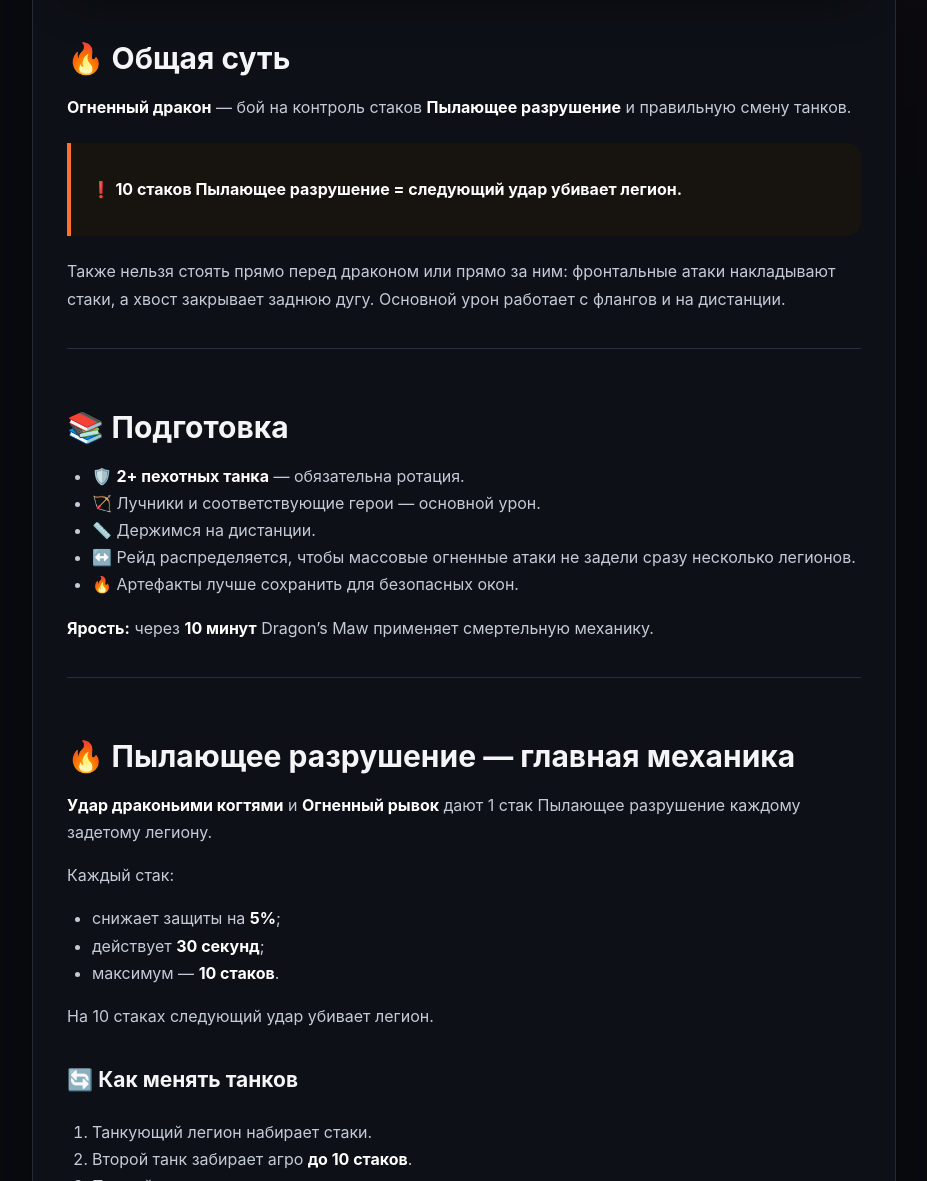
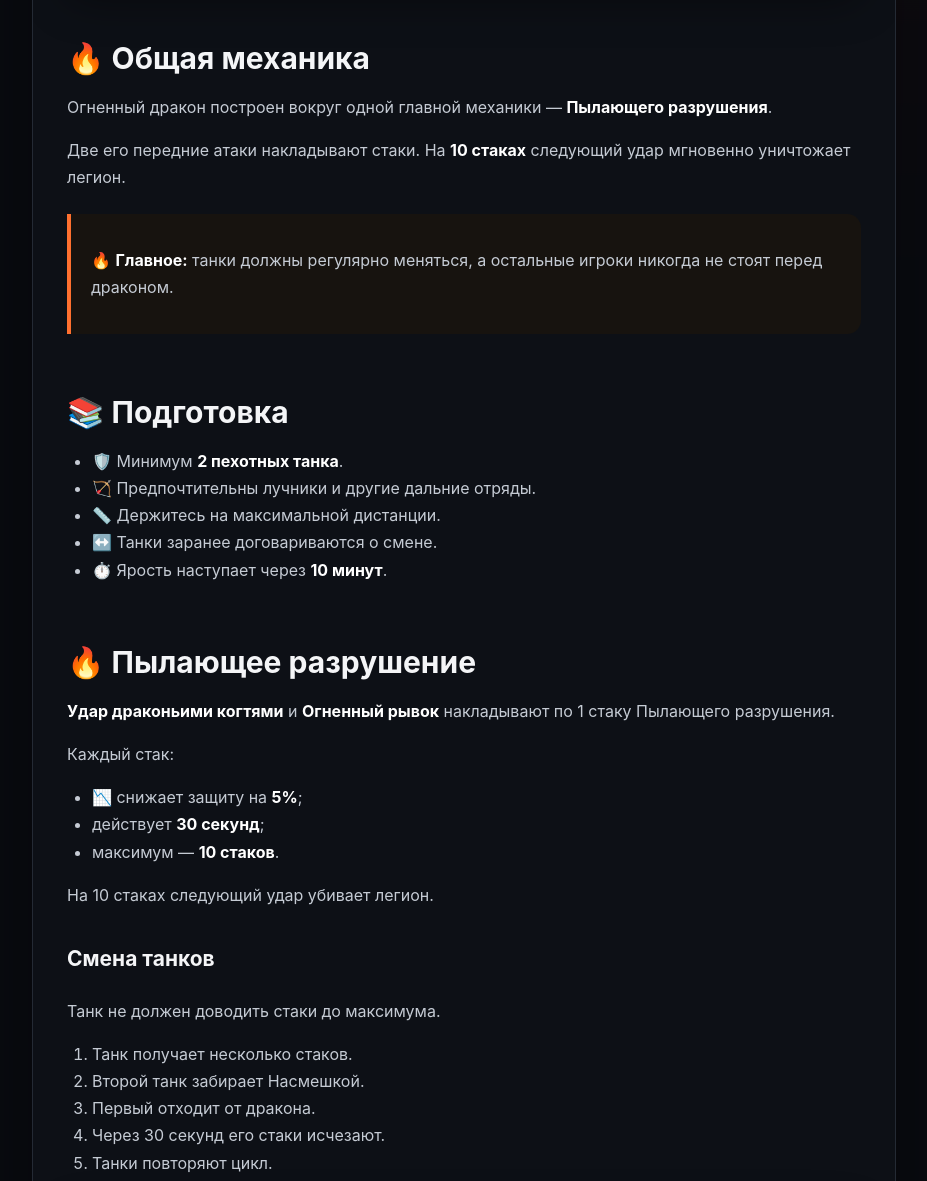
Before and after one commit to Kolya-YT/COD-Guides, a Jekyll site: the page built from guides/ognennyi-drakon.md, in a window 1280 px wide and 1400 px high, scrolled down 1128 px. Shown: the part 163-1344 px from the top of the window, without its empty margins (176-1103 px from the left). Built offline with Jekyll 4.4.1, drawn with Linux system fonts in a browser that asks for light colours; some of the changed text lies outside the part shown; grey boxes are pictures that could not be loaded.

Commit message:
Исправить и перевести новые гайды исполинов

```diff
--- a/guides/ognennyi-drakon.md
+++ b/guides/ognennyi-drakon.md
@@ -3,158 +3,139 @@
 title: "🔥 Огненный дракон"
 description: "Полный разбор Огненного дракона: Пылающее разрушение, смена танков, огненные зоны и Бездонные ящеры."
 category: "CALL OF DRAGONS · PVE"
-updated: "1 октября 2026"
+updated: "2 октября 2026"
 toc:
   - { label: "Механика", href: "#mechanics" }
   - { label: "Подготовка", href: "#setup" }
-  - { label: "Пылающее разрушение", href: "#flame" }
-  - { label: "Атаки дракона", href: "#attacks" }
-  - { label: "Огненные механики", href: "#fire" }
-  - { label: "Ящеры", href: "#lizards" }
+  - { label: "Пылающее разрушение", href: "#stacks" }
+  - { label: "Позиционирование", href: "#position" }
+  - { label: "Огненные атаки", href: "#fire" }
+  - { label: "Бездонные ящеры", href: "#lizards" }
   - { label: "Ярость", href: "#rage" }
   - { label: "Советы", href: "#tips" }
 ---
 
-![Огненный дракон — Call of Dragons](https://codfan.com/img/behemots/flame_dragon.png)
+![Огненный дракон — Call of Dragons](https://codfan.com/img/behemoths/portrait/flame_dragon.png?v=1.1.0)
 
-## 🔥 Общая суть {#mechanics}
+## 🔥 Общая механика {#mechanics}
 
-**Огненный дракон** — бой на контроль стаков **Пылающее разрушение** и правильную смену танков.
+Огненный дракон построен вокруг одной главной механики — **Пылающего разрушения**.
 
-> ❗ **10 стаков Пылающее разрушение = следующий удар убивает легион.**
+Две его передние атаки накладывают стаки. На **10 стаках** следующий удар мгновенно уничтожает легион.
 
-Также нельзя стоять прямо перед драконом или прямо за ним: фронтальные атаки накладывают стаки, а хвост закрывает заднюю дугу. Основной урон работает с флангов и на дистанции.
-
----
+> 🔥 **Главное:** танки должны регулярно меняться, а остальные игроки никогда не стоят перед драконом.
 
 ## 📚 Подготовка {#setup}
 
-- 🛡️ **2+ пехотных танка** — обязательна ротация.
-- 🏹 Лучники и соответствующие герои — основной урон.
-- 📏 Держимся на дистанции.
-- ↔️ Рейд распределяется, чтобы массовые огненные атаки не задели сразу несколько легионов.
-- 🔥 Артефакты лучше сохранить для безопасных окон.
+- 🛡️ Минимум **2 пехотных танка**.
+- 🏹 Предпочтительны лучники и другие дальние отряды.
+- 📏 Держитесь на максимальной дистанции.
+- ↔️ Танки заранее договариваются о смене.
+- ⏱️ Ярость наступает через **10 минут**.
 
-**Ярость:** через **10 минут** Dragon's Maw применяет смертельную механику.
+## 🔥 Пылающее разрушение {#stacks}
 
----
-
-## 🔥 Пылающее разрушение — главная механика {#flame}
-
-**Удар драконьими когтями** и **Огненный рывок** дают 1 стак Пылающее разрушение каждому задетому легиону.
+**Удар драконьими когтями** и **Огненный рывок** накладывают по 1 стаку Пылающего разрушения.
 
 Каждый стак:
 
-- снижает защиты на **5%**;
+- 📉 снижает защиту на **5%**;
 - действует **30 секунд**;
 - максимум — **10 стаков**.
 
 На 10 стаках следующий удар убивает легион.
 
-### 🔄 Как менять танков
+### Смена танков
 
-1. Танкующий легион набирает стаки.
-2. Второй танк забирает агро **до 10 стаков**.
-3. Первый отходит.
-4. Ждём, пока стаки спадут.
-5. Повторяем.
+Танк не должен доводить стаки до максимума.
 
-> 🛡️ **Один танк постоянно держать дракона нельзя.**
+1. Танк получает несколько стаков.
+2. Второй танк забирает Насмешкой.
+3. Первый отходит от дракона.
+4. Через 30 секунд его стаки исчезают.
+5. Танки повторяют цикл.
 
----
+![Пылающее разрушение](https://codfan.com/img/behemoths/skills/flame_dragon_1.png?v=1.1.0)
 
-## ⚔️ Атаки дракона {#attacks}
+## 🧭 Позиционирование {#position}
 
-### Удар драконьими когтями
+У дракона нет полностью безопасной стороны.
 
-Передняя дуга и стак Пылающее разрушение.
+- 🔥 Передняя дуга — когти и огненный рывок.
+- 🐉 Задняя дуга — удар хвостом.
+- 💥 Вокруг дракона — прыжковая атака.
 
-### Огненный рывок
+Поэтому дальний урон держится сбоку и на расстоянии.
 
-Передняя огненная дуга и стак Пылающее разрушение.
-
-### Удар хвостом
-
-Задняя дуга.
-
-> ❌ Не пытайся просто встать за спиной дракона — там Удар хвостом.
-
-### Прыжок с ударом
-
-Дракон прыгает и наносит урон **вокруг себя**.
-
-Безопаснее всего держаться **на флангах и на дистанции**.
-
----
+> ❌ Не убегайте за спину дракона: там находится удар хвостом.
 
 ## ☄️ Огненные атаки {#fire}
 
 ### Огненный шар
 
-Попадает в случайный легион и наносит урон окружающим.
+Падает в область случайного легиона и наносит большой урон всем рядом.
 
-### Воспламенение
+➡️ Игроки должны держать дистанцию друг от друга.
 
-Очень опасный вариант Огненный шар — наносит **100% максимального количества войск** и задевает окружающих.
+### Пылающее разрушение
 
-> ↔️ **Разбегаемся.** Не собираемся группой вокруг отмеченного игрока.
+Сильная версия огненного шара. Область поражения ещё опаснее.
 
 ### Теневой огненный рывок
 
-Дракон взлетает и проходит по линии, оставляя **Теневое пламя**.
+Дракон взлетает и проходит по линии, оставляя горящую область.
 
-Из линии нужно выйти до того, как она начнёт наносить постоянный урон.
+🏃 Пересекайте линию заранее и не возвращайтесь в неё несколько секунд.
 
 ### Пылающее дыхание
 
-Передняя атака, которая отбрасывает и оглушает, а также оставляет Теневое пламя.
+Передняя атака, которая отбрасывает и оглушает. После неё остаётся горящая зона.
 
 ### Рёв дракона
 
-Накладывает **Страх** — отряды начинают двигаться неконтролируемо.
+Накладывает **Страх** — отряды временно двигаются неконтролируемо.
 
-Механики и значения атак соответствуют актуальному разбору CoD Fan.
-
----
+![Теневой огненный рывок](https://codfan.com/img/behemoths/skills/flame_dragon_7.png?v=1.1.0)
 
 ## 🦎 Бездонные ящеры {#lizards}
 
-Во второй части боя появляются **Бездонные ящеры**.
+Во второй части боя появляются Бездонные ящеры.
 
-❗ Их **нельзя убить окончательно**.
+❗ **Их нельзя убить обычным способом.**
 
-Нужно:
+Нужно снизить здоровье ящера до порога. После этого запускается принудительный взрыв.
 
-1. Разделить ящеров, чтобы они не усиливали друг друга.
-2. Снизить HP одного до порога.
-3. Запустить **Принудительный взрыв**.
-4. Отойти.
-5. Через **10 секунд** ящер взрывается.
-6. После взрыва появляется Целебный манакамень.
+Через **10 секунд** ящер взрывается:
 
-Взрыв наносит **15% от максимального количества войск** вокруг ящера.
+- 💥 наносит **15% максимального количества войск** всем рядом;
+- 💚 создаёт камень лечения.
 
-> 🦎 Не пытайся «добить» ящера. Его задача — **взорваться под вашим контролем**.
+### Как делать правильно
 
----
+1. Отведите ящера подальше от рейда.
+2. Снизьте его здоровье до порога.
+3. Отойдите от него.
+4. Дождитесь взрыва.
+5. Заберите камень лечения.
+
+Если ящеры стоят рядом, они усиливают атаку и защиту друг друга.
+
+![Бездонные ящеры](https://codfan.com/img/behemoths/skills/flame_dragon_21.png?v=1.1.0)
 
 ## 💀 Ярость {#rage}
 
-Через **10 минут** Огненный дракон впадает в ярость и применяет смертельную механику.
+Через **10 минут** Огненный дракон применяет смертельную атаку и уничтожает все легионы в логове.
 
-> ⏱️ Поэтому бой нужно завершить до 10:00.
+> ⏱️ Бой должен закончиться до 10:00.
 
----
+## 🧩 Советы {#tips}
 
-## 🧩 Ключевые советы {#tips}
+✔️ Следите за стаками Пылающего разрушения.
+✔️ Меняйте танков задолго до 10 стаков.
+✔️ Никогда не стойте перед драконом.
+✔️ Не уходите за хвост без причины.
+✔️ На огненные шары сразу увеличивайте дистанцию.
+✔️ Ящеров взрывайте вдали от рейда.
+✔️ Не затягивайте бой дольше 10 минут.
 
-✔️ Держим Пылающее разрушение ниже 10 стаков.
-✔️ Используем минимум 2 танка и меняем их.
-✔️ Не стоим перед драконом.
-✔️ Не стоим за драконом из-за Удар хвостом.
-✔️ На Воспламенение разбегаемся.
-✔️ Теневое пламя всегда пересекаем заранее.
-✔️ Ящеров разделяем и контролируем их взрыв.
-✔️ До 10 минут дракон должен быть убит.
-
-> 🔥 **Главное:** ротация танков + контроль стаков = основа всего боя.
+> 🔥 **Запомни:** смена танков + контроль стаков + дистанция = безопасный бой.
```
